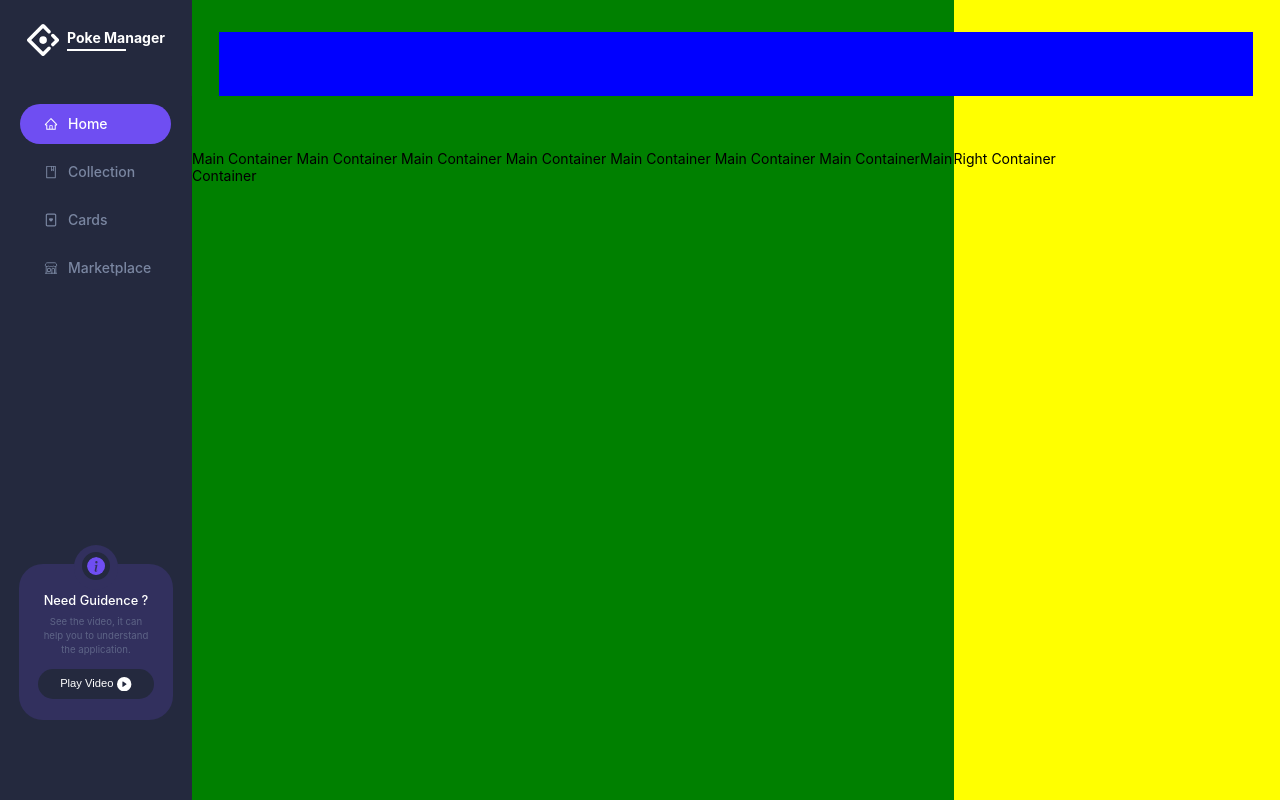
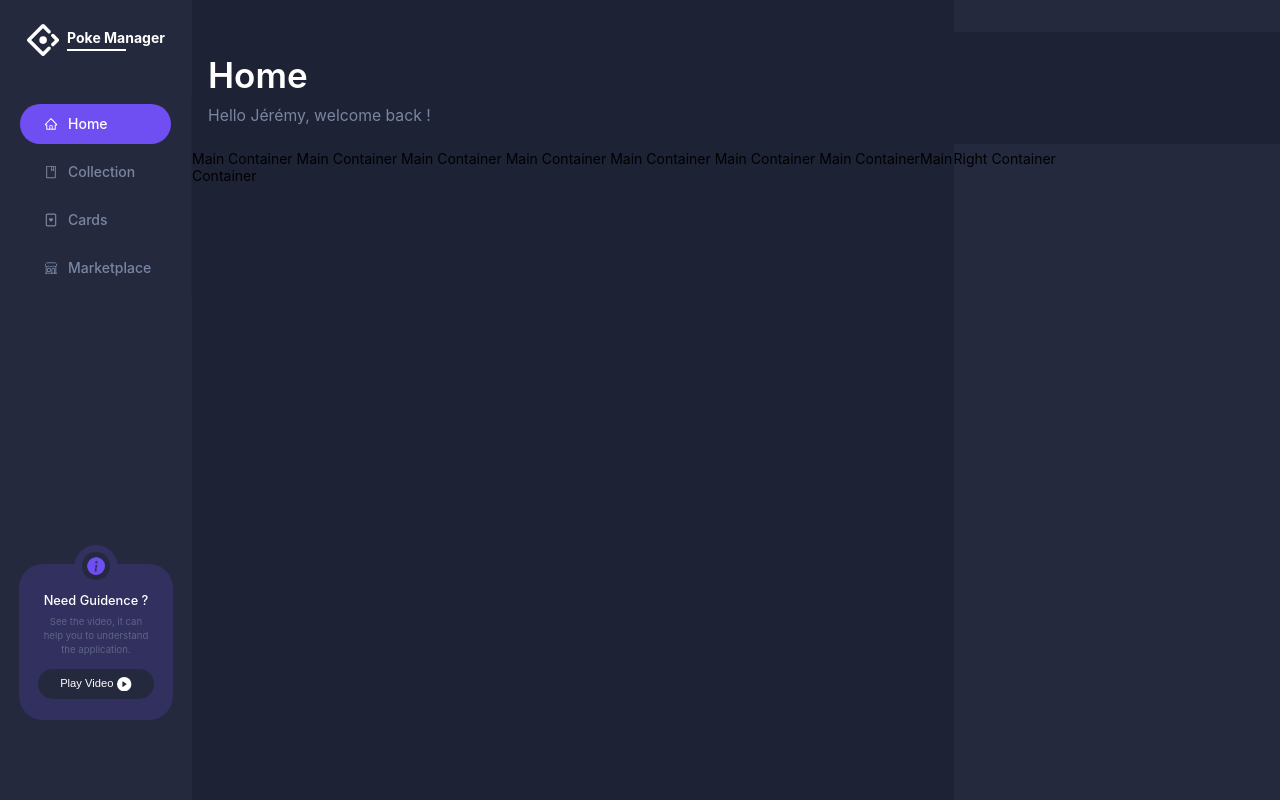
Before and after one commit to jeremyv59/poke-collection-manager, a React (Create React App) app: page / in a window 1280 px wide. Built offline with nearby package versions, Linux system fonts and the light colour scheme.

Commit message:
header titles => ok

```diff
--- a/src/pages/homepage/home_styled.tsx
+++ b/src/pages/homepage/home_styled.tsx
@@ -5,7 +5,6 @@ import { device } from "../../styles/Breakpoints";
 export const HomepageLayout = styled(Layout)`
   min-height: 100vh;
   width: 90%;
-  background: red;
   position: relative;
 
   @media ${device.tablet} {
@@ -14,12 +13,14 @@ export const HomepageLayout = styled(Layout)`
   }
 `;
 
-export const CustomHeader = styled(Layout.Header)`
-  margin-top: 1.6rem;
+export const CustomHeader = styled.span`
+  padding: 1rem;
   display: flex;
-  background: blue;
-  width: 95%;
+  flex-direction: column;
+  width: 100%;
   align-self: center;
+  color: white;
+  background: ${({ theme }) => theme.colors.darkSecondary};
 
   @media ${device.tablet} {
     position: absolute;
@@ -28,10 +29,22 @@ export const CustomHeader = styled(Layout.Header)`
     right: 0;
     top: 2rem;
   }
+
+  h1 {
+    font-size: 250%;
+    font-weight: 600;
+    line-height: 55px;
+  }
+
+  text {
+    font-size: 112.5%;
+    color: ${({ theme }) => theme.colors.gray};
+    line-height: 25px;
+  }
 `;
 
 export const MainContainer = styled.div`
-  background: green;
+  background: ${({ theme }) => theme.colors.darkSecondary};
   width: 100%;
 
   @media ${device.tablet} {
@@ -41,7 +54,7 @@ export const MainContainer = styled.div`
 `;
 
 export const RightContainer = styled.div`
-  background: yellow;
+  background: ${({ theme }) => theme.colors.dark};
   width: 100%;
 
   @media ${device.tablet} {
--- a/src/pages/homepage/index.tsx
+++ b/src/pages/homepage/index.tsx
@@ -1,5 +1,4 @@
 import React from "react";
-import { Breadcrumb, Layout } from "antd";
 import {
   CustomHeader,
   HomepageLayout,
@@ -7,21 +6,13 @@ import {
   RightContainer,
 } from "./home_styled";
 
-const { Header, Content } = Layout;
-
 const Homepage = () => {
   return (
     <HomepageLayout>
-      {/* <Header
-        style={{
-          marginTop: "1.6rem",
-          display: "flex",
-          background: "blue",
-          width: "95%",
-          alignSelf: "center",
-        }}
-      /> */}
-      <CustomHeader />
+      <CustomHeader>
+        <h1>Home</h1>
+        <text>Hello Jérémy, welcome back !</text>
+      </CustomHeader>
       <MainContainer>
         Main Container Main Container Main Container Main Container Main
         Container Main Container Main ContainerMain Container
```
